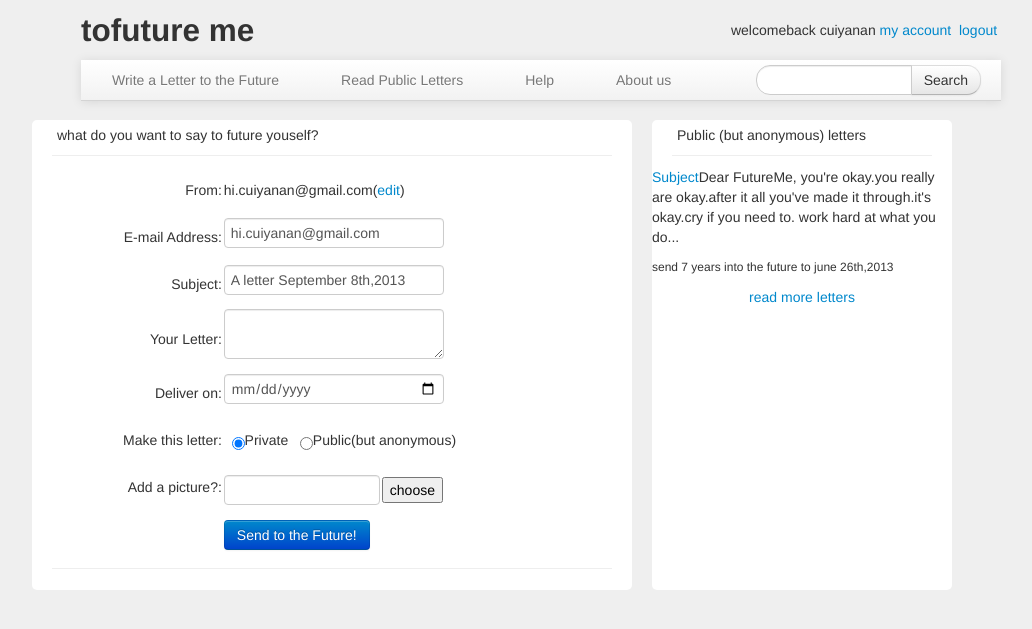
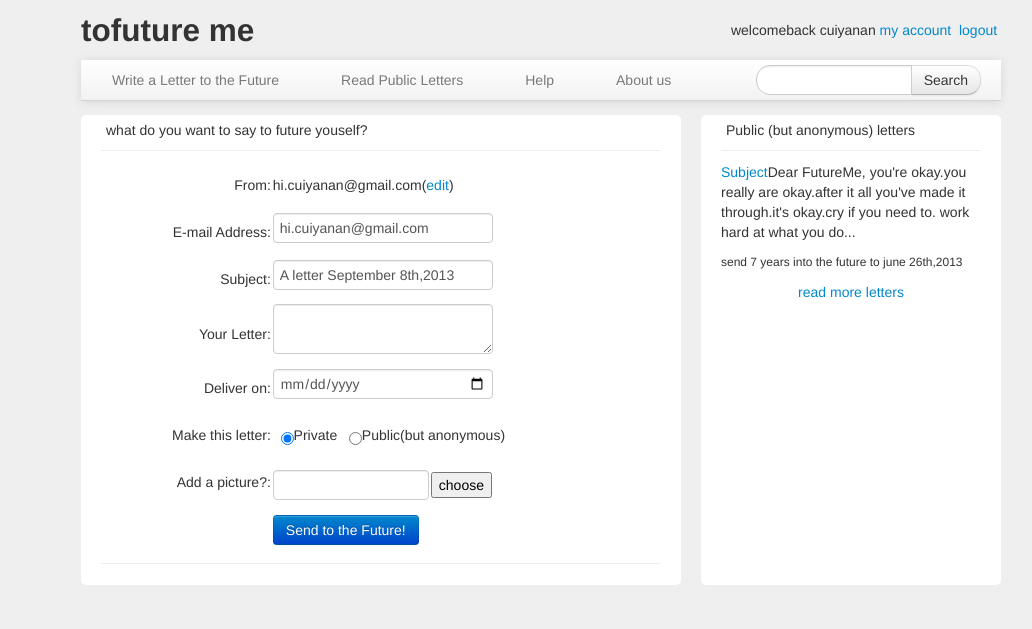
Before and after one commit to cuiyanan89/project, a Django app: page /index/ in a window 1280 px wide. Shown: the top 629 px of the page, without its empty margins (99-1131 px from the left). Run offline with Django 3.2, Linux system fonts and the light colour scheme.

Commit message:
work0910

```diff
--- a/work0909/future/templates/base.html
+++ b/work0909/future/templates/base.html
@@ -18,7 +18,7 @@
         </script>
 	</head>
 	<body style="background-color:#efefef;position:relative;">
-    <div style="width:920px;margin:0px auto; position:relative;">
+    <div style="width:920px;padding:0 20px;margin:0px auto; position:relative;">
 	    <div id="top">
             <div id="logo">
                 <h2 style="float:left;">tofuture me</h2>
@@ -29,7 +29,7 @@
                         <a href="">logout&nbsp;</a>
                     </div>
                 </div>
-                <div class="navbar navbar-fixed-top" style="position:absolute; top:60px;">
+                <div class="navbar navbar-fixed-top" style="width:920px; margin:0 auto;position:absolute; top:60px;">
                     <div class="navbar-inner"style="height:30px;">
                         <button type="button" class="btn btn-navbar">
                         </button>
@@ -54,7 +54,8 @@
             </div>
         </div>
         </div>
-        <div id="middle" style="position:absolute;left:111px;top:120px;margin:0px auto;width:960px;">
+<!--        <div id="middle" style="position:absolute;left:111px;top:120px;margin:0px auto;width:960px;">-->
+            <div id="middle" style="margin:0 auto;padding-top:115px;width:960px;">
             <div id="middle-left" class="span8" style="border-radius:5px;width:600px;background-color:white;height:470px;">
             <div style="margin-top:5px;margin-left:25px;">what do you want to say to future youself?</div>
                 <hr style="margin:10px 20px;"/>
@@ -99,9 +100,11 @@
             <div id="middle-right" class="span4" style="border-radius:5px;background-color:white;height:470px;">
                 <div style="margin-top:5px;margin-left:25px;">Public (but anonymous) letters</div>
                 <hr style="margin:10px 20px;"/>
-                <div>
-                    <p><a href="">Subject</a>Dear FutureMe, you're okay.you really are okay.after it all you've made it through.it's okay.cry if you need to. work hard at what you do...</p>
-                    <p style="font-size:12px;">send 7 years into the future to june 26th,2013</p>
+                <div id="left-in" style="width:260px;margin:0 auto;">
+                    <div>
+                        <p><a href="">Subject</a>Dear FutureMe, you're okay.you really are okay.after it all you've made it through.it's okay.cry if you need to. work hard at what you do...</p>
+                        <p style="font-size:12px;">send 7 years into the future to june 26th,2013</p>
+                    </div>
                 </div>
                 <div style="text-align:center;">
                     <a>read more letters</a>
```
